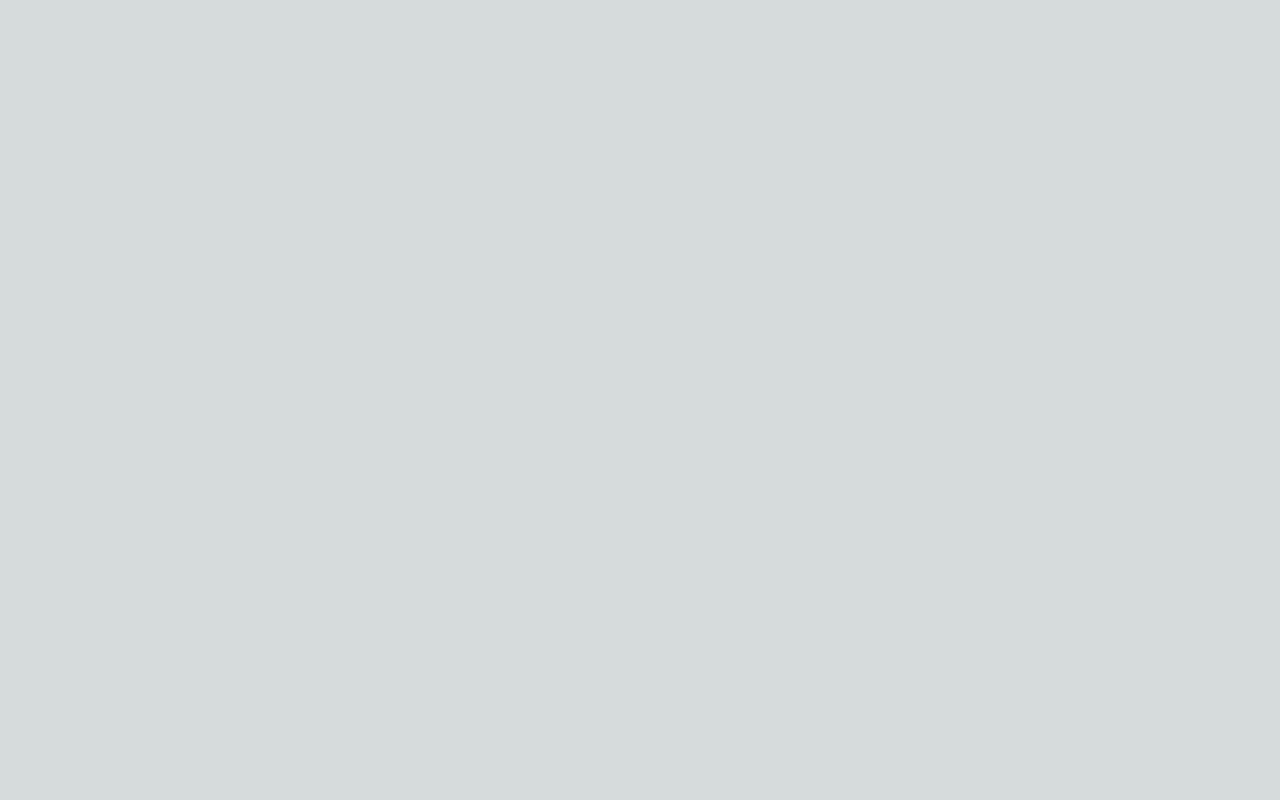
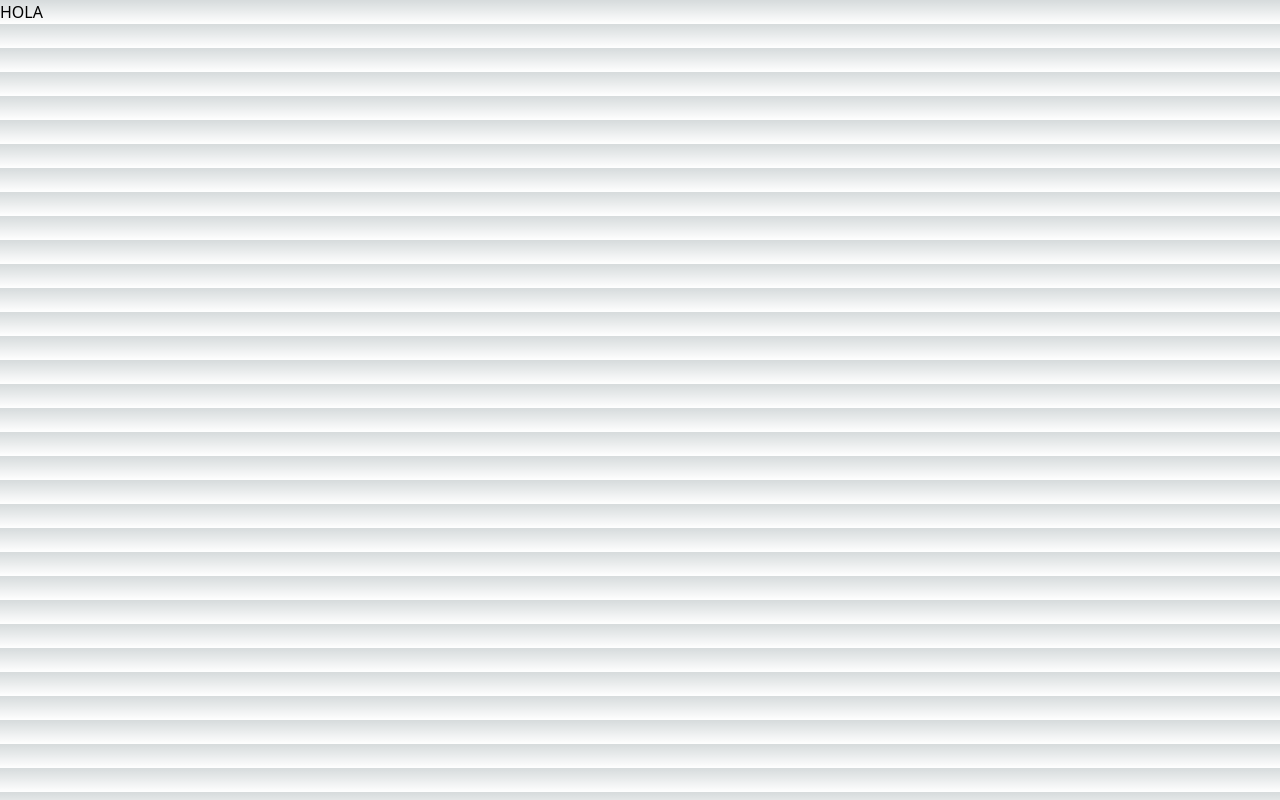
Before and after one commit to REVelazquez/Bambu-front, a Next.js app in the folder bambu/: page / in a window 1280 px wide. Built offline with nearby package versions, Linux system fonts and the light colour scheme.

Commit message:
first commit

```diff
--- a/bambu/src/pages/index.js
+++ b/bambu/src/pages/index.js
@@ -6,7 +6,7 @@ const inter = Inter({ subsets: ['latin'] })
 export default function Home() {
   return (
     <main>
-
+        <h1>HOLA</h1>
     </main>
   )
 }
```
